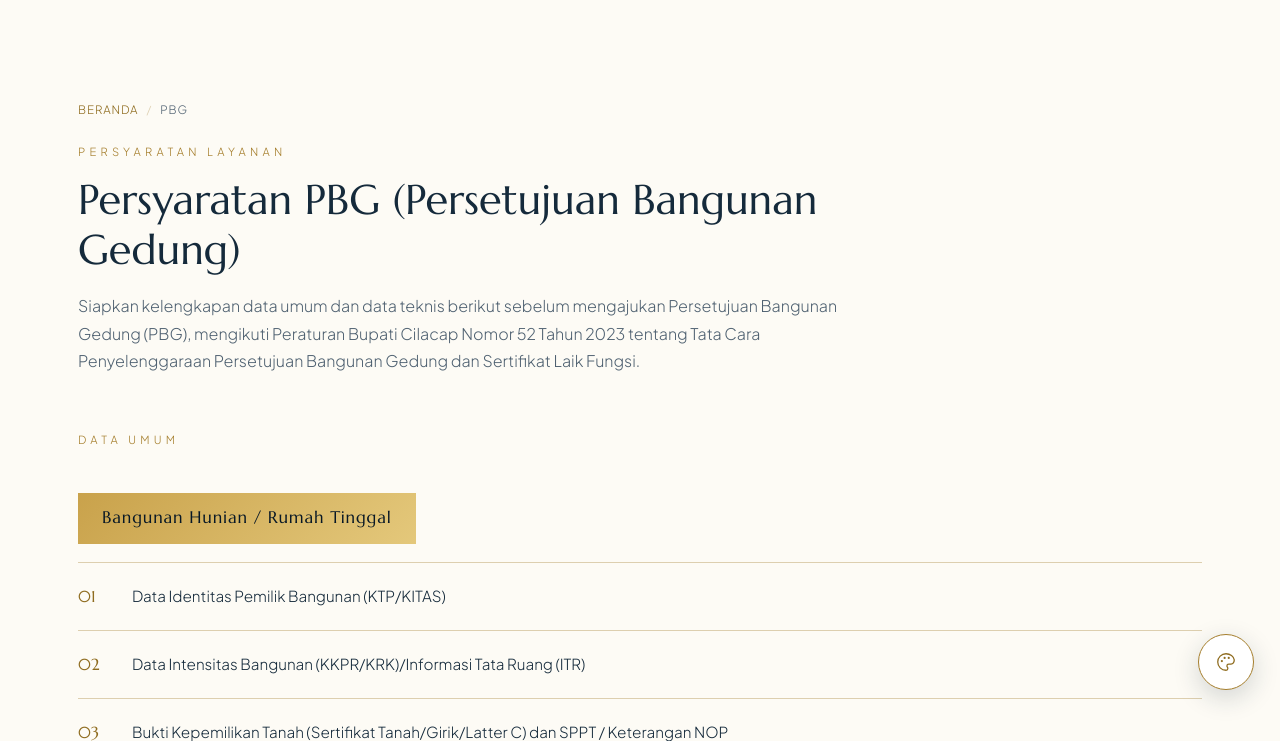
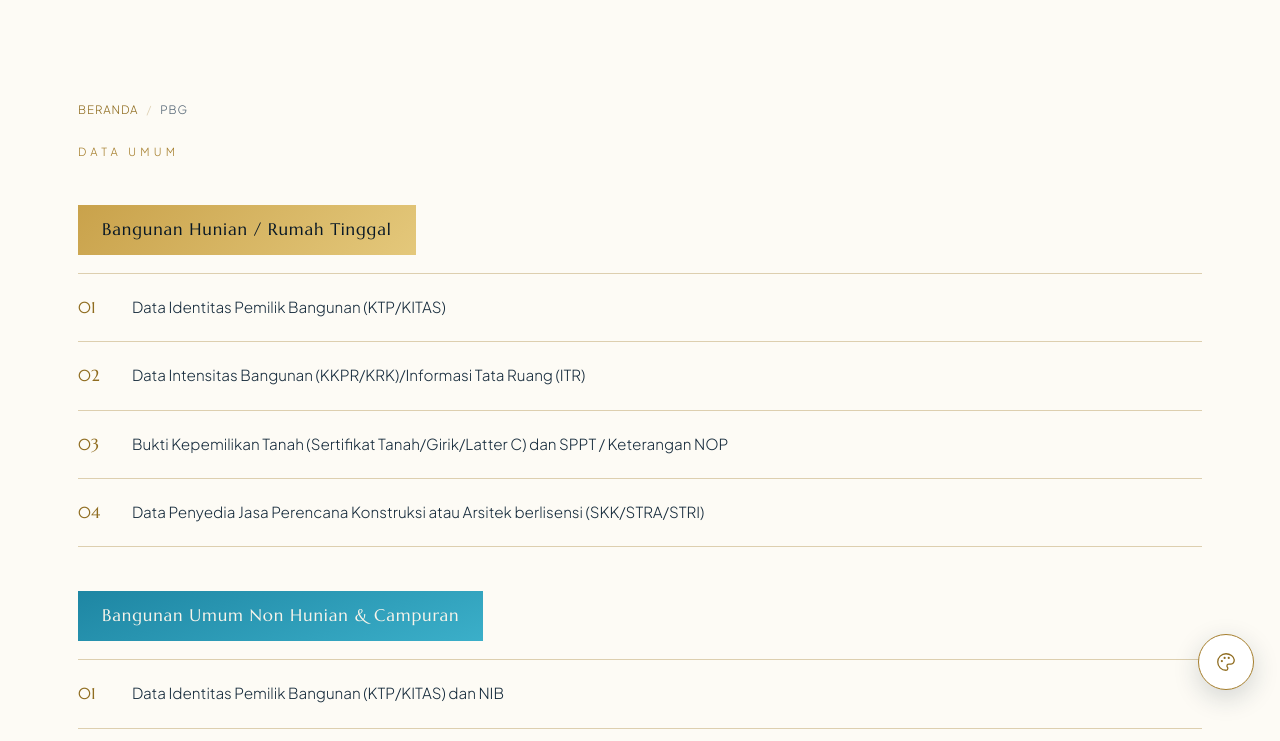
Before and after one commit to simbgsemarang-code/sipgatutkaca, a CodeIgniter app: page /pbg in a window 1280 px wide. Shown: the part 84-825 px from the top of the page. Run offline with CodeIgniter, Linux system fonts and the light colour scheme.

Commit message:
Halaman PBG: hapus judul & paragraf pembuka "Persyaratan Layanan"
Blok eyebrow "Persyaratan Layanan" + judul "Persyaratan PBG
(Persetujuan Bangunan Gedung)" + paragraf pengantar dihapus - halaman
langsung lanjut dari breadcrumb (Beranda / PBG) ke bagian "Data
Umum". Breadcrumb tetap dipertahankan karena sudah cukup memberi
konteks halaman.

```diff
--- a/application/views/pages/pbg.php
+++ b/application/views/pages/pbg.php
@@ -251,13 +251,8 @@ footer{background:var(--foot);color:#F8F4EA;padding:66px 0 32px;border-top:1px s
     <div class="page-breadcrumb reveal">
       <a href="<?php echo base_url(); ?>">Beranda</a><span class="sep">/</span>PBG
     </div>
+
     <div class="reveal">
-      <p class="eyebrow">Persyaratan Layanan</p>
-      <h2>Persyaratan PBG (Persetujuan Bangunan Gedung)</h2>
-      <p class="section-lead">Siapkan kelengkapan data umum dan data teknis berikut sebelum mengajukan Persetujuan Bangunan Gedung (PBG), mengikuti Peraturan Bupati Cilacap Nomor 52 Tahun 2023 tentang Tata Cara Penyelenggaraan Persetujuan Bangunan Gedung dan Sertifikat Laik Fungsi.</p>
-    </div>
-
-    <div class="reveal" style="margin-top:56px">
       <p class="eyebrow" style="margin-bottom:0">Data Umum</p>
     </div>
 
```
